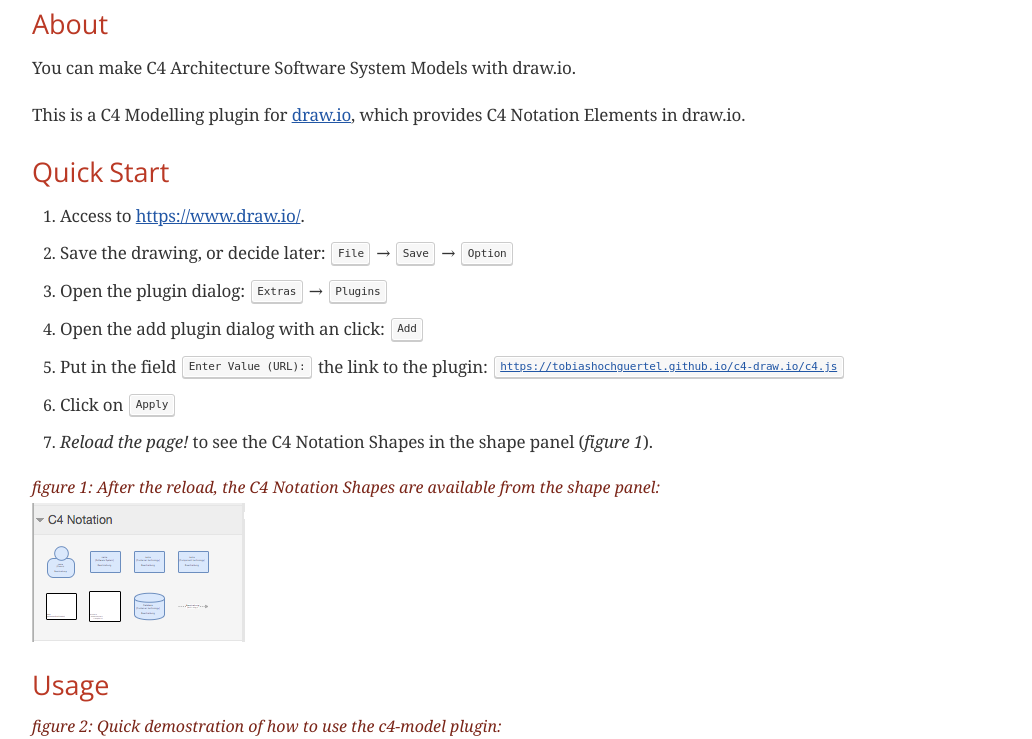
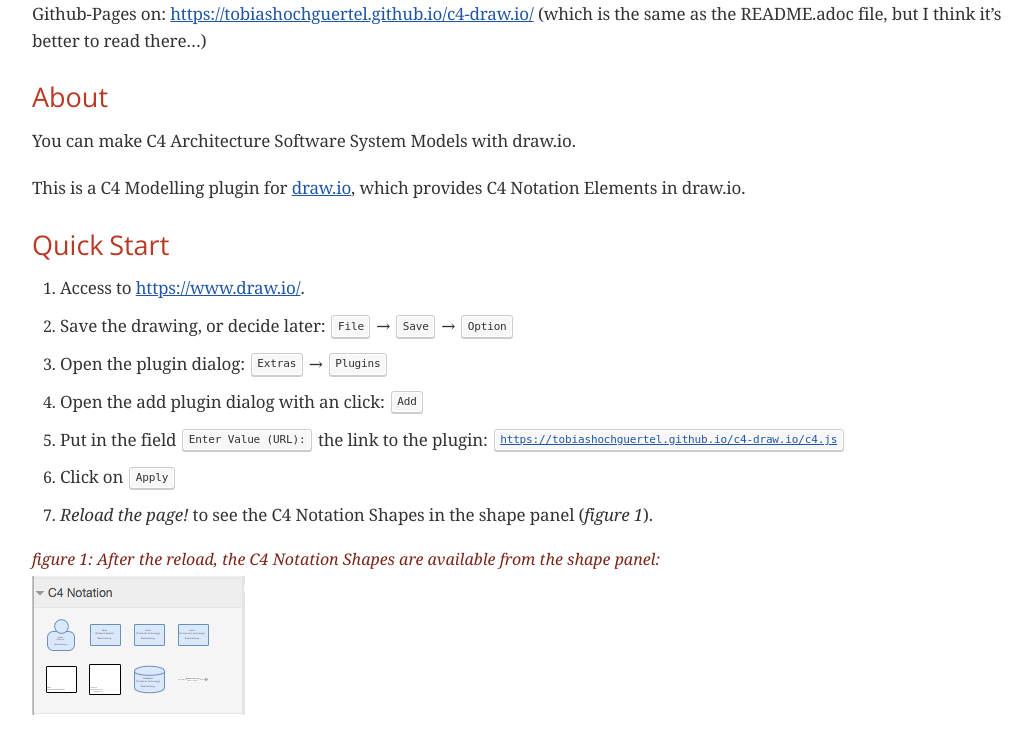
Before and after one commit to tobiashochguertel/c4-draw.io, a plain HTML site: page index.html in a window 1280 px wide. Shown: the part 100-839 px from the top of the page, without its empty margins (123-1155 px from the left). Drawn offline with nearby package versions, Linux system fonts and the light colour scheme; grey boxes are pictures that could not be loaded; a web font is replaced by a local one.

Commit message:
Add generated github-page files.

```diff
--- a/index.html
+++ b/index.html
@@ -432,6 +432,10 @@
 <div class="sect1">
 <h2 id="c4-modelling-little-bit-easier-c4-draw.io">C4 Modelling little bit easier (c4-draw.io)</h2>
 <div class="sectionbody">
+<div class="paragraph">
+<p>Github-Pages on: <a href="https://tobiashochguertel.github.io/c4-draw.io/" class="bare">https://tobiashochguertel.github.io/c4-draw.io/</a>
+(which is the same as the README.adoc file, but I think it&#8217;s better to read there&#8230;&#8203;)</p>
+</div>
 <div class="sect2">
 <h3 id="about">About</h3>
 <div class="paragraph">
@@ -634,7 +638,7 @@
 </div>
 <div id="footer">
 <div id="footer-text">
-Last updated 2017-10-12 02:17:58 CEST
+Last updated 2017-10-12 02:25:06 CEST
 </div>
 </div>
 </body>
```
Also changed, not shown: 1 other file.
